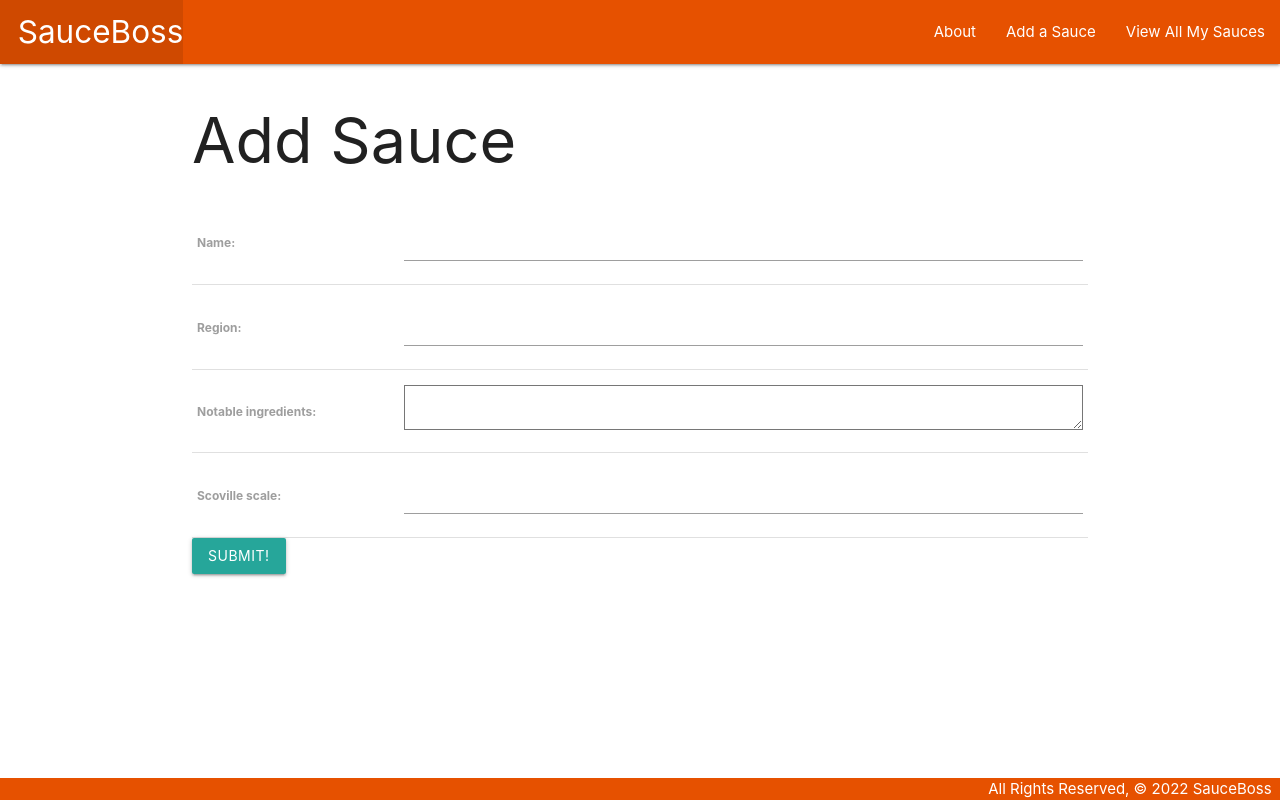
After one commit to heyjudesmom/hot-sauce-collector, a Django app: page /sauces/create/ in a window 1280 px wide. The commit adds this page. Run offline with Django 4.2, Linux system fonts and the light colour scheme.

Commit message:
Edit and Delete buttons

```diff
--- a/main_app/models.py
+++ b/main_app/models.py
@@ -1,10 +1,14 @@
 from django.db import models
-
+from django.urls import reverse
 # Create your models here.
 class Sauce(models.Model):
     name = models.CharField(max_length=50)
     region = models.CharField(max_length=50)
     notable_ingredients = models.TextField(max_length=100)
     scoville_scale = models.PositiveIntegerField()
-    # def __str__(self):
-    #     return f'({self.id}) {self.name}'
+
+    def __str__(self):
+        return f'({self.id}) {self.name}'
+
+    def get_absolute_url(self):
+        return reverse('detail', kwargs={'cat_id': self.id})
--- a/main_app/templates/base.html
+++ b/main_app/templates/base.html
@@ -15,11 +15,12 @@
         <nav class="#e65100 orange darken-4">
           <div class="nav-wrapper">
             <ul>
-              <li><a href="/" class="left brand-logo">&nbsp;&nbsp;SauceBoss</a></li>
+              <li><a href="{% url 'home' %}" class="left brand-logo">&nbsp;&nbsp;SauceBoss</a></li>
             </ul>
             <ul class="right">
-              <li><a href="/about">About</a></li>
-              <li><a href="/sauces">View All My Sauces</a></li>
+              <li><a href="{% url 'about' %}">About</a></li>
+              <li><a href="{% url 'sauces_create' %}">Add a Sauce</a></li>
+              <li><a href="{% url 'index' %}">View All My Sauces</a></li>
             </ul>
           </div>
         </nav>
--- /dev/null
+++ b/main_app/templates/main_app/sauce_form.html
@@ -0,0 +1,15 @@
+{% extends 'base.html' %}
+
+{% block content %}
+  <h1>Add Sauce</h1>
+  <!-- Leaving the action empty makes the form post to the same url used to display it -->
+  <form action="" method="POST">
+    <!-- Django requires the following for security purposes -->
+    {% csrf_token %}
+    <table>
+      <!-- Render the inputs inside of <tr>s & <td>s -->
+      {{ form.as_table }}
+    </table>
+    <input type="submit" value="Submit!" class="btn">
+  </form>
+{% endblock %}
--- a/main_app/templates/sauces/detail.html
+++ b/main_app/templates/sauces/detail.html
@@ -10,6 +10,10 @@
     <p>Notable Ingredients: {{ sauce.notable_ingredients|linebreaks }}</p>
     <p>Heat Factor: {{ sauce.scoville_scale }} SHU </p>
   </div>
+  <div class="card-action">
+    <a href="{% url 'sauces_update' sauce.id %}">Edit</a>
+    <a href="{% url 'sauces_delete' sauce.id %}">Delete</a>
+  </div>
 </div>
 
 {% endblock %}
--- a/main_app/urls.py
+++ b/main_app/urls.py
@@ -6,4 +6,7 @@ urlpatterns = [
     path('about/', views.about, name='about'),
     path('sauces/', views.sauces_index, name='index'),
     path('sauces/<int:sauce_id>/', views.sauces_detail, name='detail'),
+    path('sauces/create/', views.SauceCreate.as_view(), name='sauces_create'),
+    path('sauces/<int:pk>/update', views.SauceUpdate.as_view(), name='sauces_update'),
+    path('sauces/<int:pk>/delete', views.SauceDelete.as_view(), name='sauces_delete'),
 ]
--- a/main_app/views.py
+++ b/main_app/views.py
@@ -1,4 +1,5 @@
 from django.shortcuts import render
+from django.views.generic.edit import CreateView , UpdateView, DeleteView
 # from django.http import HttpResponse
 from .models import Sauce
 
@@ -16,3 +17,15 @@ def sauces_index(request):
 def sauces_detail(request, sauce_id):
     sauce = Sauce.objects.get(id=sauce_id)
     return render(request, 'sauces/detail.html', { 'sauce': sauce })
+
+class SauceCreate(CreateView):
+    model = Sauce
+    fields = '__all__'
+
+class SauceUpdate(UpdateView):
+    model = Sauce
+    fields = ['region', 'notable_ingredients', 'scoville_scale']
+
+class SauceDelete(DeleteView):
+    model = Sauce
+    success_url = '/sauces/'
```
